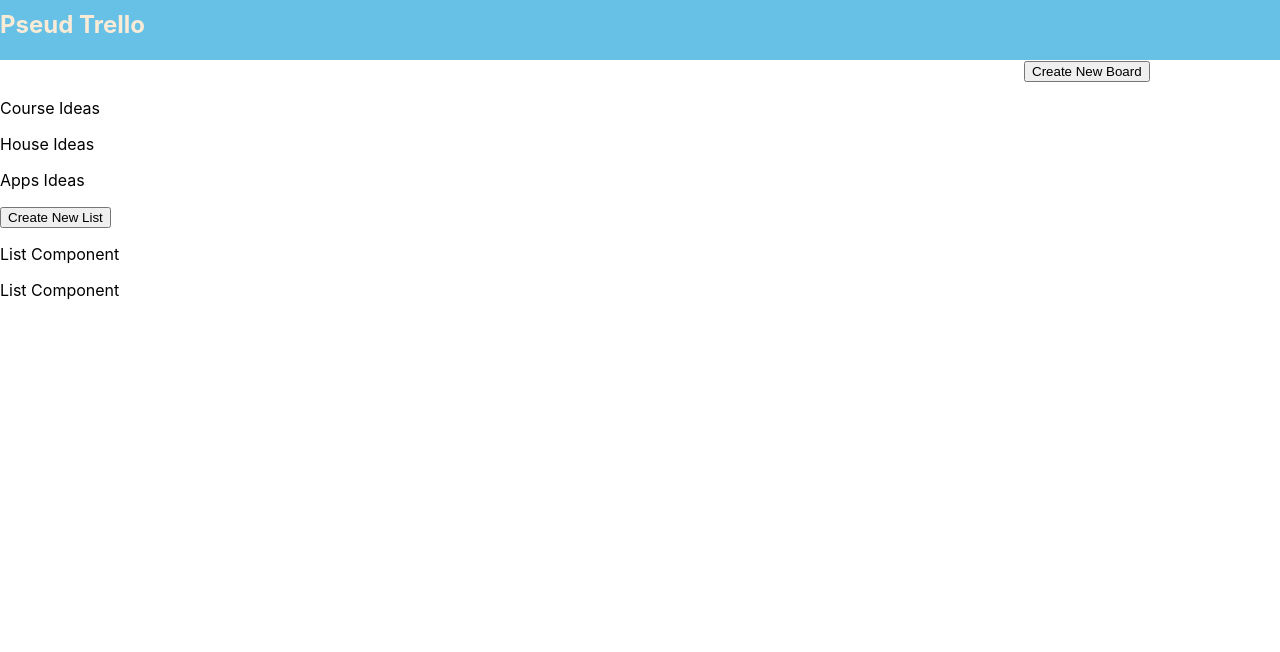
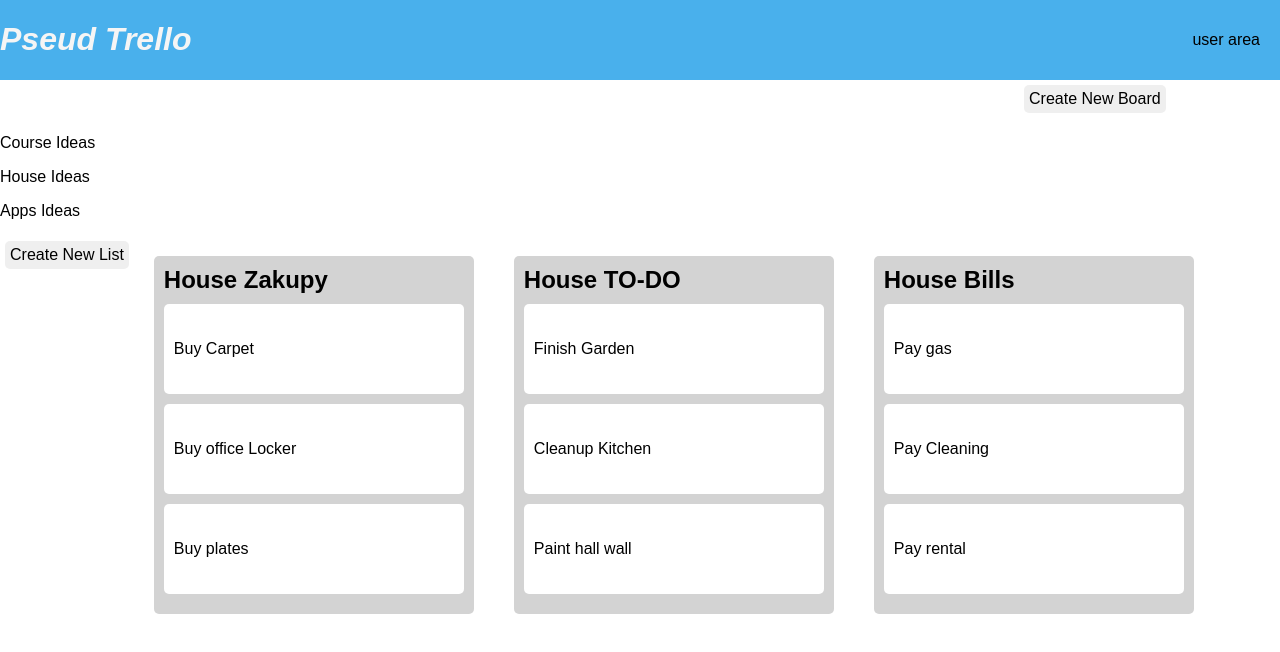
Before and after one commit to tzinsly/pseudo-trello, a React (Create React App) app: page / in a window 1280 px wide. Shown: the top 652 px of the page. Built offline with nearby package versions, Linux system fonts and the light colour scheme.

Commit message:
Add first styles

```diff
--- a/package.json
+++ b/package.json
@@ -3,9 +3,12 @@
   "version": "0.1.0",
   "private": true,
   "dependencies": {
+    "@material-ui/core": "^4.9.5",
+    "@material-ui/icons": "^4.9.1",
     "@testing-library/jest-dom": "^4.2.4",
     "@testing-library/react": "^9.4.0",
     "@testing-library/user-event": "^7.2.1",
+    "props-type": "^1.0.1",
     "react": "^16.12.0",
     "react-dom": "^16.12.0",
     "react-scripts": "3.4.0"
--- a/src/App.css
+++ b/src/App.css
@@ -1,53 +1,347 @@
-.App {
-  text-align: center;
+body {
+    font-family: Arial, Helvetica, sans-serif;
 }
 
-.App-logo {
-  height: 40vmin;
-  pointer-events: none;
+ul {
+    margin: 0;
 }
 
-@media (prefers-reduced-motion: no-preference) {
-  .App-logo {
-    animation: App-logo-spin infinite 20s linear;
-  }
+a {
+    text-decoration: none;
 }
 
-.App-header {
-  background-color: #282c34;
-  min-height: 100vh;
-  display: flex;
-  flex-direction: column;
-  align-items: center;
-  justify-content: center;
-  font-size: calc(10px + 2vmin);
-  color: white;
+span {
+    font-weight: bolder;
+    cursor: pointer;
 }
 
-.App-link {
-  color: #61dafb;
+button {
+    margin: 5px;
+    padding: 5px;
+    font-size: 1em;
+    border-radius: 5px;
+    cursor: pointer;
+    border: none;
 }
 
-@keyframes App-logo-spin {
-  from {
-    transform: rotate(0deg);
-  }
-  to {
-    transform: rotate(360deg);
-  }
+h2 {
+    margin: 0;
 }
 
-#header {
-  background-color: #67C0E5;
-  font-size: x-large;
-  padding-top: 10px;
-  padding-bottom: 10px;
-  font-weight: bold;
-  color: antiquewhite;
-  height: 40px;
+.card:hover,
+.board-preview-item:hover {
+    opacity: 0.8;
+    transform: scale(1.02);
 }
 
-div.header {
-  width: 100%;
-  height: auto;
+
+/* HEADER */
+
+header {
+    background: rgb(73, 176, 236);
+    display: flex;
+    align-items: center;
 }
+
+header h1 {
+    font-style: italic;
+    font-weight: 600;
+    color: whitesmoke;
+}
+
+header a {
+    font-size: 2em;
+    margin: 0 20px;
+    color: whitesmoke;
+}
+
+.user-area {
+    flex: 4;
+    margin-right: 20px;
+    text-align: right;
+}
+
+
+/* HOME */
+
+.board-preview-wrapper {
+    display: grid;
+    grid-template-columns: repeat(4, 1fr);
+    grid-gap: 20px;
+    margin: 20px;
+    cursor: pointer;
+}
+
+.board-preview-item {
+    padding: 30px;
+    border-radius: 5px;
+    text-align: center;
+}
+
+.board-preview-item li {
+    list-style: none;
+}
+
+
+/* CREATE BOARD FORM */
+
+.create-board-wrapper {
+    margin: 20px;
+    background: lightgray;
+    border-radius: 5px;
+    cursor: auto;
+    display: flex;
+}
+
+.create-board-wrapper input {
+    margin: 5px;
+    flex: 2;
+    border: none;
+    border-radius: 5px;
+    font-size: 1em;
+    line-height: 1.5;
+}
+
+.create-board-wrapper select {
+    margin: 5px;
+    flex: 1;
+    font-size: 1em;
+    border: none;
+    border-radius: 5px;
+}
+
+.create-board-wrapper button {
+    background: rgb(73, 176, 236);
+    flex: 1;
+}
+
+
+/* BOARD */
+
+.board-header {
+    display: flex;
+    justify-content: space-between;
+    padding: 20px 20px 0 20px;
+}
+
+.board-header input {
+    background-color: transparent;
+    border: none;
+    font-size: 1.5em;
+    font-weight: bolder;
+}
+
+.board-header button {
+    background: rgb(247, 134, 100);
+    color: whitesmoke;
+    font-weight: bolder;
+    width: 20%;
+}
+
+.board-wrapper {
+    height: 100vh;
+}
+
+.board-wrapper h2 {
+    padding: 10px;
+}
+
+
+/* LIST */
+
+.lists-wrapper {
+    white-space: nowrap;
+}
+
+
+/* add as onmouseover event in js */
+
+.lists-wrapper:hover {
+    overflow: scroll;
+}
+
+.list {
+    display: inline-block;
+    vertical-align: top;
+    margin: 20px;
+    padding: 10px;
+    width: 300px;
+    background: lightgrey;
+    border-radius: 5px;
+}
+
+.list h3 {
+    margin: 0.3em 0;
+}
+
+.new-list-wrapper input {
+    margin: 5px;
+    border: none;
+    border-radius: 5px;
+    font-size: 1em;
+    line-height: 1.5;
+    margin-left: 20px;
+}
+
+.list-header {
+    display: flex;
+    justify-content: space-between;
+    align-items: center;
+}
+
+.list-header input {
+    background-color: transparent;
+    border: none;
+    font-size: 1em;
+    font-weight: bolder;
+}
+
+
+/* CARD */
+
+.card {
+    margin: 10px 0;
+    padding: 10px;
+    background: white;
+    border-radius: 5px;
+    opacity: 1;
+}
+
+.card-labels {
+    display: flex;
+}
+
+.card-body {
+    display: flex;
+    justify-content: space-between;
+    margin: 10px 0;
+}
+
+.card-body textarea {
+    font-size: 1em;
+    width: 90%;
+    resize: none;
+    border: none;
+}
+
+.new-card-wrapper input {
+    margin: 5px;
+    border: none;
+    border-radius: 5px;
+    font-size: 1em;
+    line-height: 1.5;
+}
+
+
+/* MODAL */
+
+.modal-wrapper {
+    position: fixed;
+    padding-top: 150px;
+    background-color: rgba(0, 0, 0, 0.7);
+    width: 100vw;
+    height: 100vh;
+    left: 0;
+    top: 0;
+}
+
+.modal-body {
+    margin: auto;
+    padding: 20px;
+    border-radius: 5px;
+    background-color: #fefefe;
+    border: 1px solid #888;
+    width: 80%;
+}
+
+hr {
+    margin-top: 20px;
+}
+
+.modal-close {
+    float: right;
+    font-size: 1.5em;
+    color: rgb(230, 86, 86);
+}
+
+.textbox-edit {
+    margin: 10px 0;
+    padding: 2em;
+    font-size: 1em;
+    width: 50%;
+    background: rgb(226, 221, 221);
+    border-radius: 5px;
+}
+
+.edit-area {
+    position: relative;
+}
+
+.edit-icon {
+    position: absolute;
+    top: 20px;
+    left: 10px;
+}
+
+textarea.textbox-edit:hover {
+    transform: scale(1.01);
+}
+
+.modal-wrapper button {
+    margin: 20px 0 0 0;
+    background: rgb(73, 176, 236);
+    width: 30%;
+}
+
+
+/* LABELS */
+
+.modal-body form {
+    display: flex;
+    flex-direction: column;
+}
+
+.label-title {
+    font-weight: 300;
+    margin: 15px 0;
+}
+
+.label {
+    margin: 0 3px;
+    padding: 5px 20px;
+    border-radius: 5px;
+}
+
+
+/* SIGN UP/LOGIN */
+
+.sign-up-wrapper {
+    display: flex;
+    flex-direction: column;
+    align-items: center;
+}
+
+.sign-up-form input {
+    margin: 5px;
+    border: 1px solid lightgray;
+    border-radius: 5px;
+    font-size: 1em;
+    line-height: 1.5;
+    width: 40vw;
+}
+
+@media screen and (max-width: 680px) {
+    .create-board-wrapper {
+        flex-direction: column;
+    }
+    .create-board-wrapper button {
+        margin: 5px auto 10px auto;
+    }
+    .board-preview-wrapper {
+        grid-template-columns: repeat(2, 1fr);
+        grid-gap: 20px;
+    }
+    .sign-up-form input {
+        width: 80vw;
+    }
+}
--- a/src/App.js
+++ b/src/App.js
@@ -12,9 +12,7 @@ class App extends React.Component {
     }
 
     componentDidMount() {
-    this.setState(
-      { boards: data.boards }
-    )
+        this.setState({ boards: data.boards })
     }
 
     createNewBoard = board => {
@@ -24,12 +22,14 @@ class App extends React.Component {
     render() {
         return (
             <div>
-        <div id="header"> Pseud Trello </div>
-        <Home boards={this.state.boards}
-          createNewBoard={this.createNewBoard} />
+                <header>
+                    <h1>Pseud Trello</h1>
+                    <div className="user-area">user area</div>
+                </header>
+                <Home boards = { this.state.boards }
+                      createNewBoard = { this.createNewBoard }/>
                 <Board />
             </div>
-
         );
     }
 
--- a/src/components/Board.js
+++ b/src/components/Board.js
@@ -17,6 +17,20 @@ class Board extends React.Component {
             id: Math.random(),
             title: "My First List",
             board: 300,
+            cards : [
+                {
+                    id: 1,
+                    text: 'Task 1'
+                },
+                {
+                    id: 2,
+                    text: 'Task 2'
+                },
+                {
+                    id: 3,
+                    text: 'Task 3'
+                }
+            ],
             createdAt: new Date()
         }
         this.setState({ currentLists: [...this.state.currentLists, list] })
@@ -27,7 +41,9 @@ class Board extends React.Component {
             <div className="list-wrapper">
                 <button onClick={this.createNewList}>Create New List</button>
                 { Object.keys(this.state.currentLists).map( key => (
-                    <List key={this.state.currentLists[key].id} />
+                    <List
+                        key={this.state.currentLists[key].id}
+                        list={this.state.currentLists[key]}/>
                     ))}
             </div>
         )
--- a/src/components/BoardPreview.js
+++ b/src/components/BoardPreview.js
@@ -1,5 +1,7 @@
 import React from 'react'
 import Board from './Board'
+import Home from './pages/Home'
+import PropTypes from 'prop-types'
 
 class BoardPreview extends React.Component {
     render(){
@@ -9,4 +11,8 @@ class BoardPreview extends React.Component {
     }
 }
 
+BoardPreview.propTypes = {
+    board: PropTypes.object.isRequired
+}
+
 export default BoardPreview
--- a/src/components/Card.js
+++ b/src/components/Card.js
@@ -1,11 +1,20 @@
 import React from 'react'
+import PropTypes from 'prop-types'
 
 class Card extends React.Component {
     render () {
         return (
-            <p>Card Component</p>
+            <div className="card">
+                <div className="card-body">
+                    <p>{this.props.cardData.text}</p>
+                </div>
+            </div>
         )
     }
 }
 
+Card.propTypes = {
+    cardData: PropTypes.object.isRequired
+}
+
 export default Card
--- a/src/components/List.js
+++ b/src/components/List.js
@@ -1,14 +1,26 @@
 import React from 'react'
 import Card from './Card'
+import PropTypes from 'prop-types'
 
 class List extends React.Component {
     render () {
         return (
-            <div>
-                <p>List Component</p>
+            <div className="list">
+                <div className="list-header">
+                    <h2>{this.props.list.title}</h2>
+                </div>
+                {Object.keys(this.props.list.cards).map( key => (
+                    <Card
+                        key={key}
+                        cardData={this.props.list.cards[key]}/>
+                ))}
             </div>
         )
     }
 }
 
+List.propTypes = {
+    list: PropTypes.object.isRequired
+}
+
 export default List
--- a/src/components/pages/Home.js
+++ b/src/components/pages/Home.js
@@ -1,6 +1,7 @@
 import React from 'react'
 import '../../Home.css'
 import BoardPreview from '../BoardPreview'
+import PropTypes from 'prop-types'
 
 class Home extends React.Component {
 
@@ -29,4 +30,9 @@ class Home extends React.Component {
     }
 }
 
+Home.propTypes = {
+    boards: PropTypes.array.isRequired,
+    createNewBoard: PropTypes.func.isRequired
+}
+
 export default Home
--- a/src/sampleData.js
+++ b/src/sampleData.js
@@ -54,6 +54,25 @@ const lists = [
                 text: 'Paint hall wall'
             }
         ]
+    },
+    {
+        id: 300,
+        title: 'House Bills',
+        board: 2000,
+        cards : [
+            {
+                id: 1,
+                text: 'Pay gas'
+            },
+            {
+                id: 2,
+                text: 'Pay Cleaning'
+            },
+            {
+                id: 3,
+                text: 'Pay rental'
+            }
+        ]
     }
 ]
 
--- /dev/null
+++ b/src/settings.json
@@ -0,0 +1,3 @@
+{
+    "files.associations": { "*.js": "javascriptreact" }
+}
```
Also changed, not shown: 1 other file (tests, documents, lock files or other folders). Lines whose indentation alone changed are shown as unchanged.
